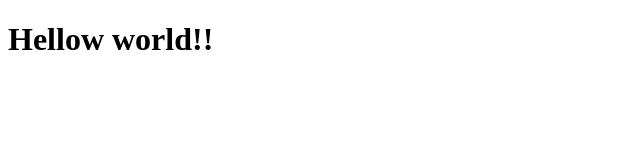
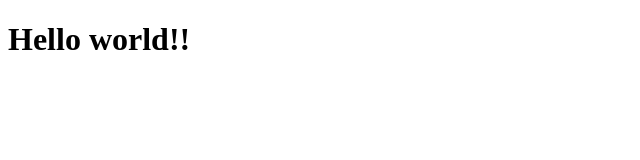
Before and after one commit to afrje/laughing-parakeet, a plain HTML site: page public/index.html in a window 1280 px wide. Shown: the full height of the page, 0-640 px from the left. Drawn offline with Linux system fonts and the light colour scheme.

Commit message:
Fix spelling

```diff
--- a/public/index.html
+++ b/public/index.html
@@ -4,6 +4,6 @@
 <title>Test</title>
 </head>
 <body>
-<h1>Hellow world!!</h1>
+<h1>Hello world!!</h1>
 </body>
 </html>
```
